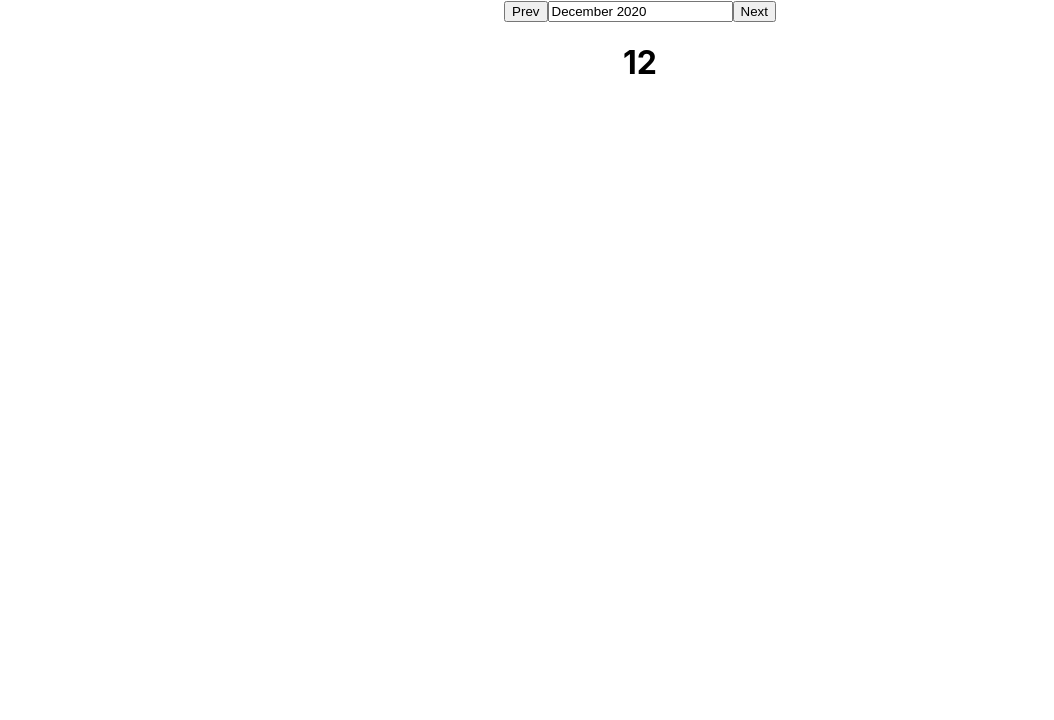
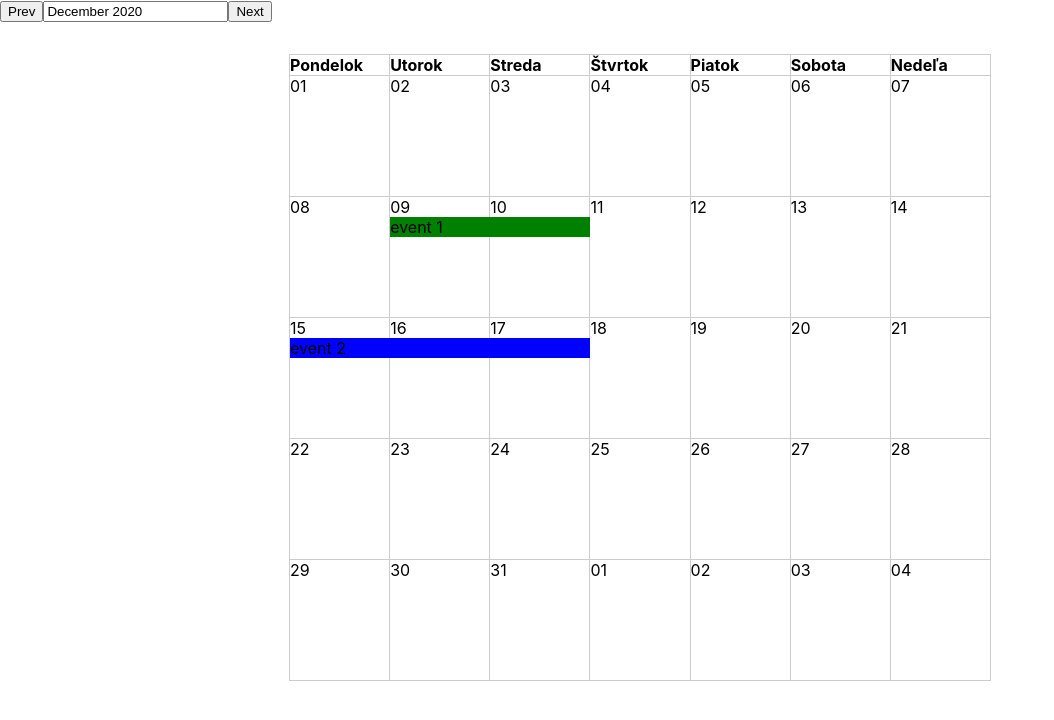
Before and after one commit to trenccan777/React-Calendar, a React (Create React App) app: page / in a window 1280 px wide. Shown: the top 720 px of the page, without its empty margins (0-1054 px from the left). Built offline with nearby package versions, Linux system fonts and the light colour scheme.

Commit message:
Dev calendar events

```diff
--- a/src/App.css
+++ b/src/App.css
@@ -1,38 +1,57 @@
-.App {
-  text-align: center;
+.c-table {
+  border: 1px solid #ccc;
+  max-width: 700px;
+  margin: 2em auto;
+  overflow: hidden;
 }
 
-.App-logo {
-  height: 40vmin;
-  pointer-events: none;
+.c-week {
+  display: flex;
+  border-bottom: 1px solid #ccc;
 }
 
-@media (prefers-reduced-motion: no-preference) {
-  .App-logo {
-    animation: App-logo-spin infinite 20s linear;
-  }
+.c-table > div:last-child {
+  border-bottom: none;
 }
 
-.App-header {
-  background-color: #282c34;
-  min-height: 100vh;
-  display: flex;
-  flex-direction: column;
-  align-items: center;
-  justify-content: center;
-  font-size: calc(10px + 2vmin);
-  color: white;
+.c-week > div:last-child {
+  border-right: none;
 }
 
-.App-link {
-  color: #61dafb;
+.c-cell {
+  flex: 1;
+  border-right: 1px solid #ccc;
+  position: relative;
+  min-width: 70px;
 }
 
-@keyframes App-logo-spin {
-  from {
-    transform: rotate(0deg);
-  }
-  to {
-    transform: rotate(360deg);
-  }
+.c-day-name {
+  font-weight: 700;
 }
+
+.c-day {
+  min-height: 120px;
+}
+
+.c-day-content {
+  position: absolute;
+  z-index: 2;
+}
+
+.c-day-event {
+  white-space: nowrap;
+  overflow: hidden;
+  position: absolute;
+}
+
+.c-red {
+  background-color: red;
+}
+
+.c-blue {
+  background-color: blue;
+}
+
+.c-green {
+  background-color: green;
+}
--- a/src/components/Calendar.js
+++ b/src/components/Calendar.js
@@ -12,17 +12,6 @@ export default class Calendar extends Component {
 
     this.monthSwitchHandler = this.monthSwitchHandler.bind(this);
   }
-
-  //Number of days for a given month
-  getDaysInMonth() {
-    return new Date(
-      this.state.currentYear,
-      this.state.currentMonth,
-      0
-    ).getDate();
-  }
-
-
 
   monthSwitchHandler(e) {
     let newMonth = this.state.currentMonth;
--- a/src/components/Day.js
+++ b/src/components/Day.js
@@ -1,9 +1,24 @@
-import React from 'react'
+import React from "react";
+import Event from "./Event";
 
 export default function Day(props) {
-    return (
-        <div>
-            <h1>{props.data}</h1>
-        </div>
-    )
+  let events = props.data.events;
+  let selectedEvents = "";
+  let i = 0;
+  if (events.length !== 0) {
+    selectedEvents = events.map((event) => {
+      i++;
+      return <Event data={event} key={i} />;
+    });
+    i = 0;
+  }
+
+  return (
+    <div className="c-day c-cell">
+      <span>{props.data.date.slice(-2)}</span>
+      <div id={props.data.date} className="c-day-content">
+        {selectedEvents}
+      </div>
+    </div>
+  );
 }
--- /dev/null
+++ b/src/components/DayNames.js
@@ -0,0 +1,15 @@
+import React from "react";
+
+export default function DayNames() {
+  return (
+    <div className='c-week'>
+      <div className='c-cell c-day-name'>Pondelok</div>
+      <div className='c-cell c-day-name'>Utorok</div>
+      <div className='c-cell c-day-name'>Streda</div>
+      <div className='c-cell c-day-name'>Štvrtok</div>
+      <div className='c-cell c-day-name'>Piatok</div>
+      <div className='c-cell c-day-name'>Sobota</div>
+      <div className='c-cell c-day-name'>Nedeľa</div>
+    </div>
+  );
+}
--- /dev/null
+++ b/src/components/Event.js
@@ -0,0 +1,9 @@
+import React from 'react'
+
+export default function Event(props) {
+    return (
+        <div className={props.data.label + ' c-day-event'} style={{ width: props.data.days * 100 + 'px', top: props.data.row * 22 + 'px' }}>
+            {props.data.title}
+        </div>
+    )
+}
--- a/src/components/Month.js
+++ b/src/components/Month.js
@@ -1,31 +1,48 @@
 import React, { Component } from "react";
 import Day from "./Day";
+import DayNames from "./DayNames";
 
 export default class Month extends Component {
   constructor() {
     super();
     this.state = {};
+    this.events = [
+      { date: "2020-01-01", days: 4, row: 1, title: 'event 1', label: 'c-red' },
+      { date: "2020-01-01", days: 2, row: 2, title: 'event 1', label: 'c-red' },
+      { date: "2020-01-01", days: 2, row: 3, title: 'event 1', label: 'c-blue' },
+      { date: "2020-01-02", days: 1, row: 0, title: 'event 1', label: 'c-red' },
+      { date: "2020-01-03", days: 1, row: 0, title: 'event 1', label: 'c-green' },
+      { date: "2020-01-04", days: 3, row: 0, title: 'event 1', label: 'c-green' },
+      { date: "2020-01-04", days: 1, row: 2, title: 'event 1', label: 'c-green' },
+      { date: "2020-01-05", days: 1, row: 1, title: 'event 1', label: 'c-green' },
+      { date: "2020-01-05", days: 3, row: 2, title: 'event 1', label: 'c-green' },
+      { date: "2020-01-06", days: 1, row: 0, title: 'event 1', label: 'c-green' },
+      { date: "2020-01-06", days: 2, row: 1, title: 'event 1', label: 'c-green' },
+      { date: "2020-01-06", days: 1, row: 2, title: 'event 1', label: 'c-green' },
+      { date: "2020-01-07", days: 2, row: 0, title: 'event 1', label: 'c-green' },
+      { date: "2020-01-08", days: 2, row: 1, title: 'event 1', label: 'c-green' },
+      { date: "2020-01-11", days: 3, row: 0, title: 'event 1', label: 'c-blue' },
+      { date: "2020-01-13", days: 1, row: 0, title: 'event 1', label: 'c-blue' },
+      { date: "2020-12-09", days: 2, row: 0, title: 'event 1', label: 'c-green' },
+      { date: "2020-12-15", days: 3, row: 0, title: 'event 2', label: 'c-blue' },
+    ];
   }
 
-  //Number of days for a previous month
-  // getDaysInPrevMonth() {
-  //   return new Date(
-  //     this.state.currentYear,
-  //     this.state.currentMonth - 1,
-  //     0
-  //   ).getDate();
-  // }
+  addEvents(calendarNextDay) {
+    let dayEvents = [];
+    this.events.forEach(event => {
+      if (calendarNextDay === event.date) {
+        dayEvents.push({days: event.days, row: event.row, title: event.title, label: event.label});
+      }
+    });
 
-  //0-6 Sunday is the first month
-  // getFirstDayInMonth() {
-  //   return new Date(
-  //     this.state.currentYear,
-  //     this.state.currentMonth - 1,
-  //     1
-  //   ).getDay();
-  // }
+    return dayEvents;
+  }
 
   createMonthMatrix() {
+
+    let monthMatrix = [];
+    let days = [];
     const currentMonth = this.props.data.currentMonth;
     const currentYear = this.props.data.currentYear;
     const currentMonthLength = new Date(currentYear, currentMonth, 0).getDate();
@@ -33,16 +50,6 @@ export default class Month extends Component {
       new Date(currentYear, currentMonth - 1, 1).getDay() === 0
         ? 7
         : new Date(currentYear, currentMonth - 1, 1).getDay();
-    const currentMonthLastDay = new Date(
-      currentYear,
-      currentMonth - 1,
-      currentMonthLength
-    ).getDay();
-    const prevMonthLength = new Date(
-      currentYear,
-      currentMonth - 1,
-      0
-    ).getDate();
 
     let calendarFirstDay = new Date(currentYear, currentMonth - 1, 1);
     calendarFirstDay.setDate(
@@ -57,15 +64,42 @@ export default class Month extends Component {
         : currentMonthLength + (currentMonthFirstDay - 1) <= 42
         ? 42
         : 42;
-    console.log(calendarMonthLength);
 
+    //Create Month Matrix
+    for (let i = 0; i < calendarMonthLength; i++) {
+      let calendarNextDay = new Date(currentYear, currentMonth - 1, i + 1);
+      calendarNextDay.setDate(
+        calendarNextDay.getDate() - (currentMonthFirstDay - 2)
+      );
 
+      let nextDayString = calendarNextDay.toISOString().slice(0, 10);
 
+      let data = {date: nextDayString , events: this.addEvents(nextDayString) }
 
+      days.push(
+        <Day key={i} data={data} />
+      );
+
+      if ((i + 1) % 7 === 0) {
+        monthMatrix.push(
+          <div key={i} className="c-week">
+            {days}
+          </div>
+        );
+        days = [];
+      }
+    }
+
+    return monthMatrix;
   }
 
   render() {
-    this.createMonthMatrix();
-    return <h1>{this.props.data.currentMonth}</h1>;
+    let monthMatrix = this.createMonthMatrix();
+    return (
+      <div id="calendar-table" className="c-table">
+        <DayNames />
+        {monthMatrix}
+      </div>
+    );
   }
 }
```
Also changed, not shown: 1 other file (tests, documents, lock files or other folders).
